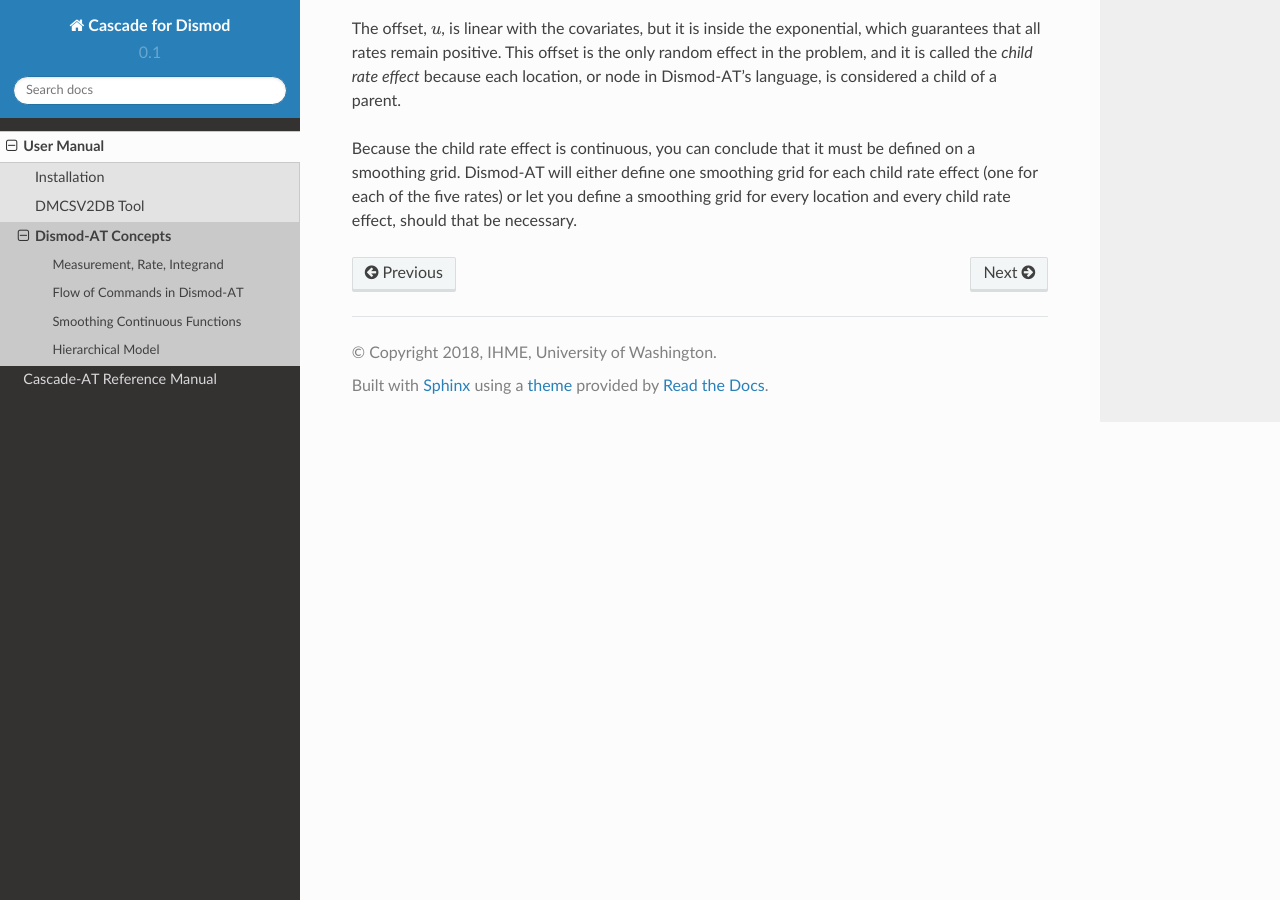
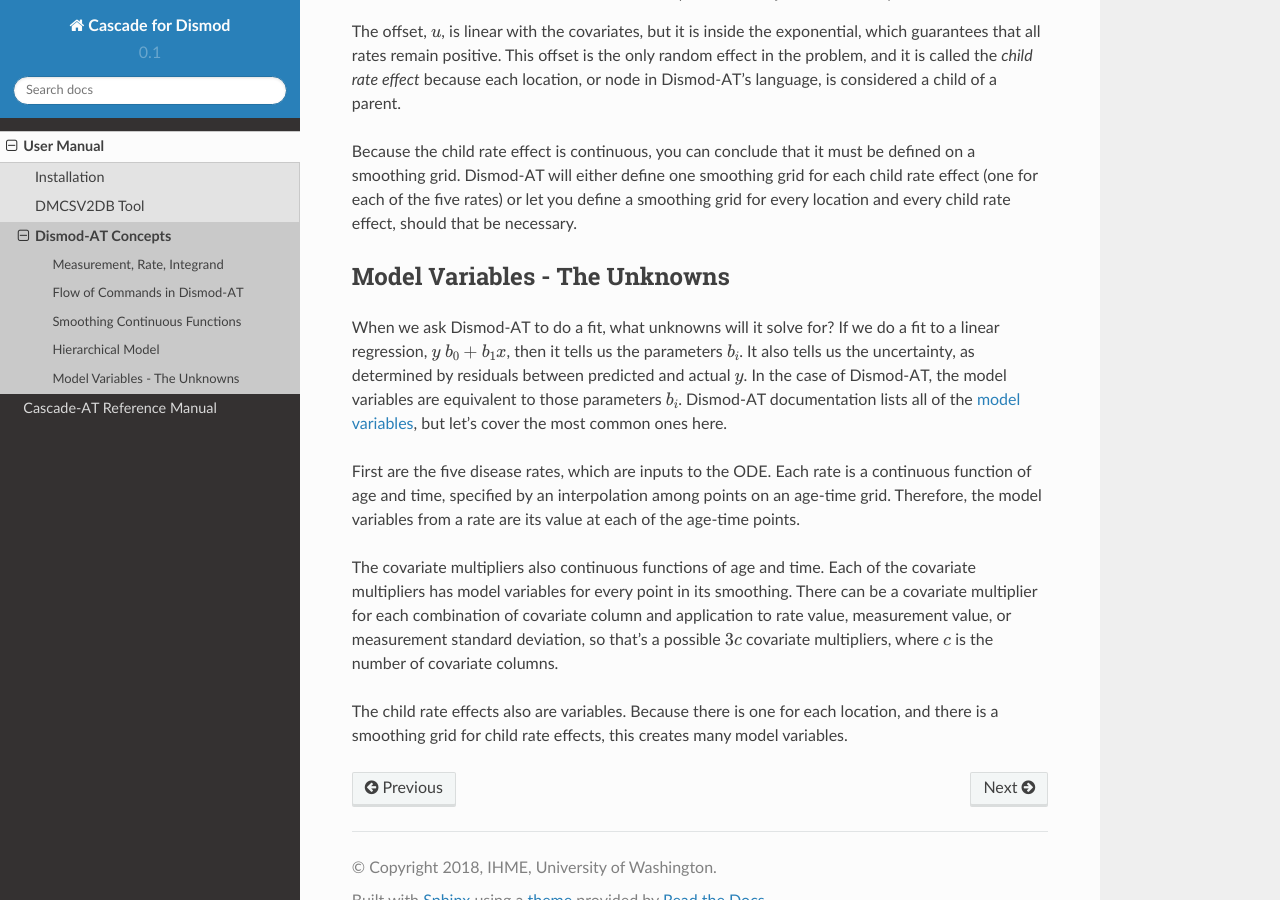
Before and after one commit to ihmeuw/cascade-at, a Sphinx documentation site: the page built from docs/user/dismodat.rst, in a window 1280 px wide and 900 px high, scrolled down 2876 px. Built offline with Sphinx 7.4.7 and the Read the Docs theme 2.0.0, drawn with Linux system fonts in a browser that asks for light colours; some of the changed text lies outside the part shown.

Commit message:
added model variables section

```diff
--- a/docs/user/dismodat.rst
+++ b/docs/user/dismodat.rst
@@ -145,17 +145,18 @@ to obtain a better estimate of uncertainty.
 Smoothing Continuous Functions
 ------------------------------
 
-We said that rates and covariate multipliers are continuous functions of age and time.
+We said that rates and :ref:`covariate multipliers <covariates>` are continuous functions of age and time.
 It takes a little work to parametrize an interpolated function of age and time.
 
  * You have to tell it where the control points are. In Cascade, we call this
-   the `AgeTimeGrid <file:///home/adolgert/dev/cascade/docs/_build/html/refmanual/model.html#cascade.model.grids.AgeTimeGrid>`_. It's a list of ages and a list of times
+   the :py:class:`AgeTimeGrid <cascade.model.grids.AgeTimeGrid>`.
+   It's a list of ages and a list of times
    that define a rectangular grid.
 
  * At each of the control points of the age time grid, Dismod-AT will evaluate
    how close the rate or covariate multiplier is to some reference value. At these
    points, we define prior distributions. Cascade makes these *value priors*
-   part of the `PriorGrid <file:///home/adolgert/dev/cascade/docs/_build/html/refmanual/model.html#cascade.model.grids.PriorGrid>`_.
+   part of the :py:class:`PriorGrid <cascade.model.grids.PriorGrid>`.
 
  * It's rare to have data points that are dense across all of age and time.
    Dismod-AT needs to take a data point at one end, a data point at the other
@@ -164,7 +165,7 @@ It takes a little work to parametrize an interpolated function of age and time.
    regularization of the problem, called *age-time difference priors*. They apply
    to the difference in value between one age-time point and the next greater
    in age and the next-greater in time. As with value priors, these are specified
-   in the Cascade as part of the `PriorGrid <file:///home/adolgert/dev/cascade/docs/_build/html/refmanual/model.html#cascade.model.grids.PriorGrid>`_.
+   in the Cascade as part of the :py:class:`PriorGrid <cascade.model.grids.PriorGrid>`.
 
 The random effect for locations is also a continous quantity.
 
@@ -193,3 +194,34 @@ defined on a smoothing grid. Dismod-AT will either define one smoothing grid
 for each child rate effect (one for each of the five rates) or let you define
 a smoothing grid for every location and every child rate effect, should that
 be necessary.
+
+.. _dismod-model-variables:
+
+
+Model Variables - The Unknowns
+------------------------------
+
+When we ask Dismod-AT to do a fit, what unknowns will it solve for?
+If we do a fit to a linear regression, :math:`y ~ b_0 + b_1 x`,
+then it tells us the parameters :math:`b_i`. It also tells us
+the uncertainty, as determined by residuals between predicted and
+actual :math:`y`. In the case of Dismod-AT, the model variables are
+equivalent to those parameters :math:`b_i`.
+Dismod-AT documentation lists all of the
+`model variables <https://bradbell.github.io/dismod_at/doc/model_variables.htm>`_, but
+let's cover the most common ones here.
+
+First are the five disease rates, which are inputs to the ODE. Each rate is
+a continuous function of age and time, specified by an interpolation among points
+on an age-time grid. Therefore, the model variables from a rate are its value
+at each of the age-time points.
+
+The covariate multipliers also continuous functions of age and time.
+Each of the covariate multipliers has model variables for every point in its
+smoothing. There can be a covariate multiplier for each combination of
+covariate column and application to rate value, measurement value, or measurement
+standard deviation, so that's a possible :math:`3c` covariate multipliers, where
+:math:`c` is the number of covariate columns.
+
+The child rate effects also are variables. Because there is one for each location,
+and there is a smoothing grid for child rate effects, this creates many model variables.
```
